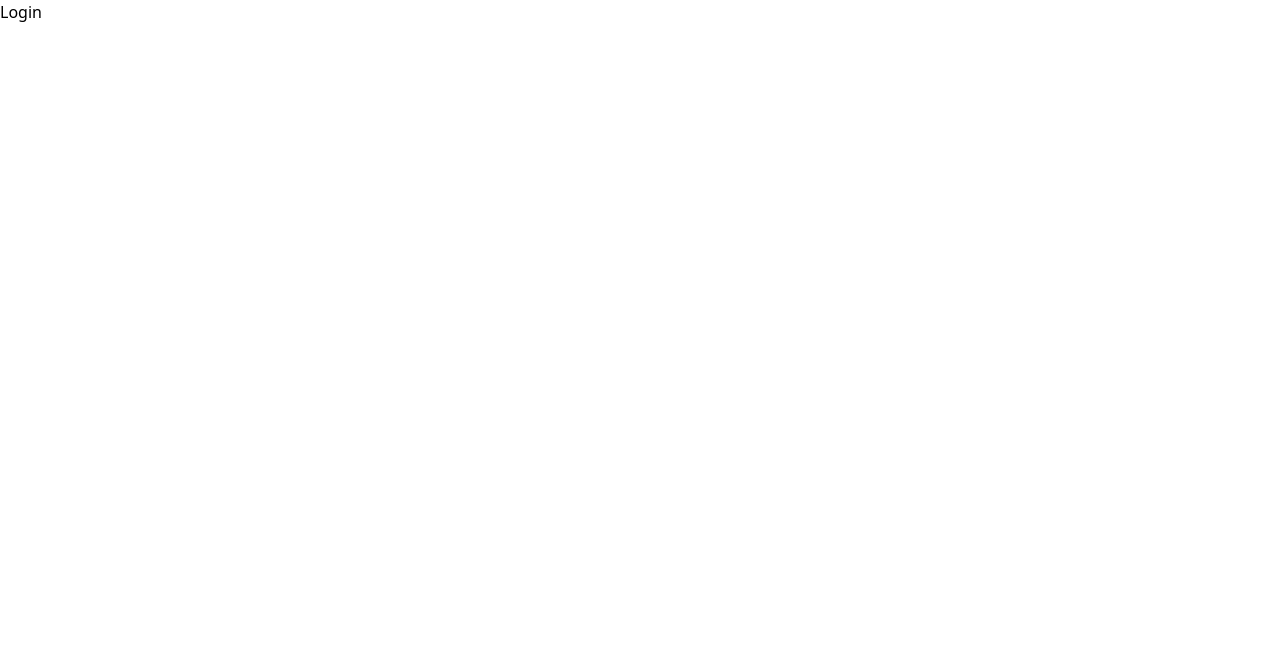
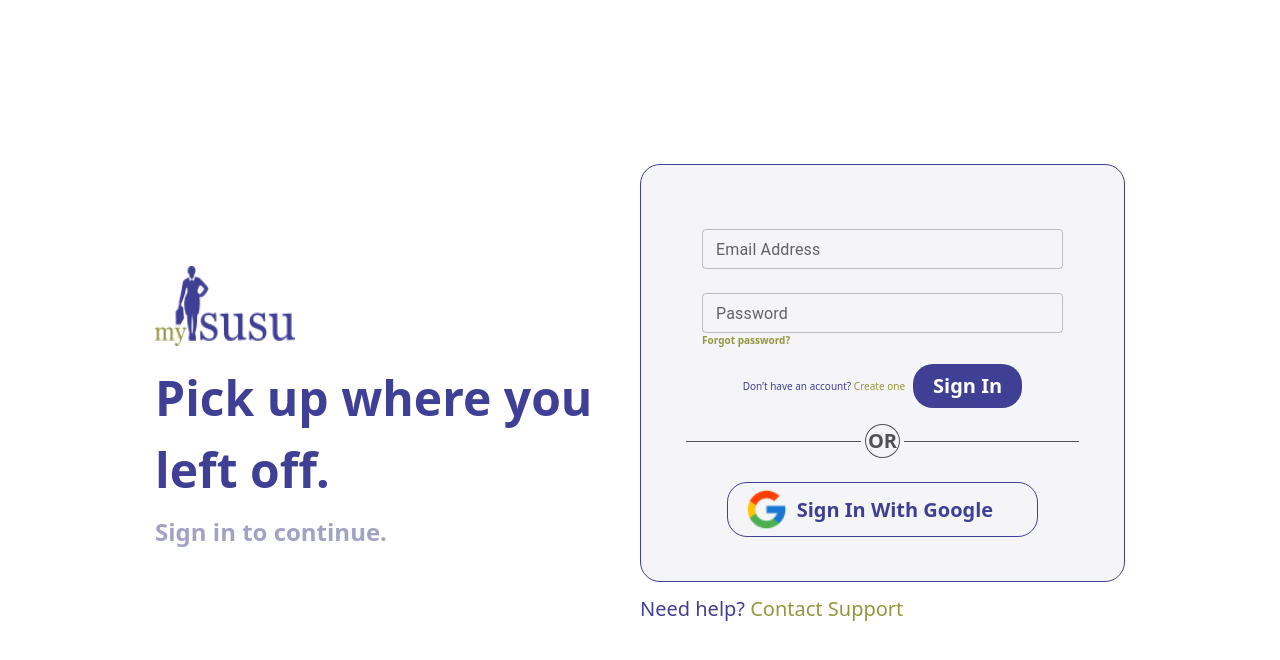
Before and after one commit to teemezzy/myisusu-2.0, a React (Create React App) app: page /login in a window 1280 px wide. Shown: the top 660 px of the page. Built offline with nearby package versions, Linux system fonts and the light colour scheme.

Commit message:
login completed

```diff
--- a/src/pages/Login.jsx
+++ b/src/pages/Login.jsx
@@ -1,9 +1,75 @@
-import React from 'react'
+import React from "react";
+import { logo, signupGoody } from "../assets";
+import { Link } from "react-router-dom";
+import CustomInput, {
+  CustomButton,
+  CustomLogin,
+  CustomOr,
+  CustomSupport,
+} from "../component/signup/CustomInput";
 
 const Login = () => {
   return (
-    <div>Login</div>
-  )
-}
+    <div className="universal_padding h-screen md:flex md:justify-center md:items-center">
+      <div className="md:flex md:items-center">
+        <div className="text-center mb-12 md:mb-0 pt-4 w-full">
+          <div className="md:mb-20 lg:mb-0">
+            <img
+              src={logo}
+              alt="logo"
+              className="w-[100px] h-[52.57px] lg:w-[140px] lg:h-[80px] mx-auto md:mx-0 mb-2 lg:mb-4"
+            />
+            <h3 className="text-contriMobile md:text-contriDesktop lg:text-introH1Desktop text-logoColor font-semibold w-[60%] md:w-full mx-auto mb-2 md:text-left">
+              Pick up where you left off.
+            </h3>
+            <p className="text-signupharsh font-semibold text-googleDesktop md:text-contriMobile md:text-left">
+              Sign in to continue.
+            </p>
+          </div>
+        </div>
 
-export default Login
+        <div className="h-fit w-full">
+          <form className="signup_form px-4 md:py-2 mb-3">
+            {/* Custom input */}
+            <div className="mx-auto w-[80%] pt-14 mb-4">
+              <CustomInput label="Email Address" />
+              <CustomInput label="Password" />
+              <p className="-mt-6 text-signinsm text-gold font-semibold">
+                Forgot password?
+              </p>
+            </div>
+
+            {/* custom button*/}
+            <div className="flex justify-center items-center gap-2 mb-4">
+              <p className="text-signinsm font-medium text-logoColor">
+                Don’t have an account?{" "}
+                <Link to="/signup" className="text-gold">
+                  Create one
+                </Link>
+              </p>
+              <CustomButton buttonDetails="Sign In" />
+            </div>
+
+            <div className="text-center mb-4 md:mb-6">
+              <div className="flex justify-center items-center w-[87%] mx-auto gap-1">
+                <CustomOr />
+              </div>
+            </div>
+
+            {/* custom Google Sign */}
+            <div className="flex justify-center mb-3 pb-6">
+              <CustomLogin />
+            </div>
+          </form>
+
+          {/* custom CustomerSupport */}
+          <div className="pb-3">
+            <CustomSupport support="Need help?" />
+          </div>
+        </div>
+      </div>
+    </div>
+  );
+};
+
+export default Login;
```
